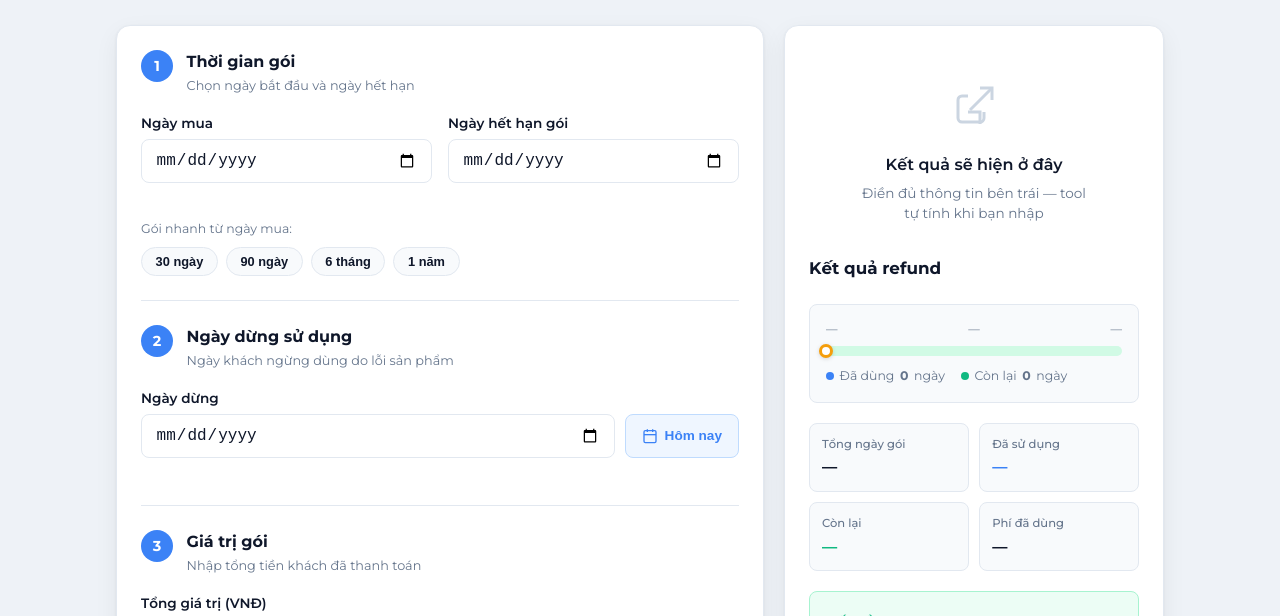
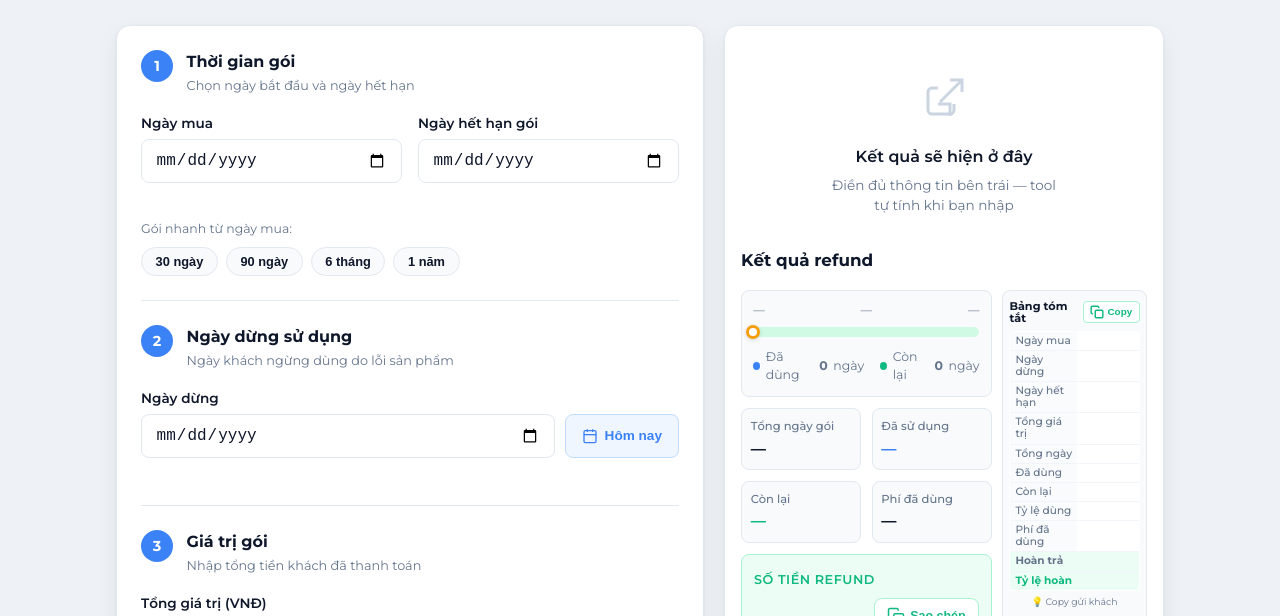
Before and after one commit to HumbleGarli/refund-tool, a plain HTML site: page index.html in a window 1280 px wide. Shown: the part 161-777 px from the top of the page. Drawn offline with Linux system fonts and the light colour scheme.

Commit message:
Cập nhật layout: bảng tóm tắt nằm bên phải phần kết quả (side-by-side thay vì stacked)

```diff
--- a/css/style.css
+++ b/css/style.css
@@ -79,7 +79,7 @@ body {
 
 @media (min-width: 860px) {
   .workspace {
-    grid-template-columns: 1fr 380px;
+    grid-template-columns: 1fr 440px;
     align-items: start;
   }
 
@@ -101,7 +101,7 @@ body {
 }
 
 .panel-result {
-  padding: 1.5rem;
+  padding: 1rem;
   min-height: 320px;
   display: flex;
   flex-direction: column;
@@ -414,11 +414,27 @@ body {
   max-width: 240px;
 }
 
-/* Result content */
+/* Result content - side by side layout */
 .result-content {
   display: flex;
   flex-direction: column;
-  gap: 1.25rem;
+  gap: 0.85rem;
+  flex: 1;
+}
+
+.result-body {
+  display: flex;
+  gap: 0.65rem;
+  flex: 1;
+  min-height: 0;
+}
+
+.result-visuals {
+  flex: 1;
+  display: flex;
+  flex-direction: column;
+  gap: 0.7rem;
+  min-width: 0;
 }
 
 .result-top h2 {
@@ -436,7 +452,7 @@ body {
 .timeline {
   background: #f8fafc;
   border-radius: var(--radius-sm);
-  padding: 1rem;
+  padding: 0.7rem;
   border: 1px solid var(--border);
 }
 
@@ -513,10 +529,10 @@ body {
   background: #f8fafc;
   border: 1px solid var(--border);
   border-radius: var(--radius-sm);
-  padding: 0.75rem;
+  padding: 0.55rem;
   display: flex;
   flex-direction: column;
-  gap: 0.2rem;
+  gap: 0.15rem;
 }
 
 .stat-label {
@@ -538,7 +554,7 @@ body {
   background: var(--accent-light);
   border: 1.5px solid #a7f3d0;
   border-radius: var(--radius-sm);
-  padding: 1.1rem;
+  padding: 0.75rem;
 }
 
 .refund-label {
@@ -622,42 +638,48 @@ body {
   text-decoration: underline;
 }
 
-/* Summary table for customer copy */
+/* Summary table positioned on the RIGHT side */
 .summary-section {
-  margin-top: 1rem;
+  width: 145px;
+  flex-shrink: 0;
   background: #f8fafc;
   border: 1px solid var(--border);
   border-radius: var(--radius-sm);
-  padding: 0.9rem;
+  padding: 0.55rem 0.4rem;
+  font-size: 0.72rem;
+  overflow: hidden;
 }
 
 .summary-header {
   display: flex;
   align-items: center;
   justify-content: space-between;
-  margin-bottom: 0.65rem;
+  margin-bottom: 0.4rem;
+  gap: 0.3rem;
 }
 
 .summary-title {
-  font-size: 0.82rem;
+  font-size: 0.7rem;
   font-weight: 700;
   color: var(--text);
+  line-height: 1.1;
 }
 
 .btn-copy-summary {
   display: inline-flex;
   align-items: center;
-  gap: 0.3rem;
-  padding: 0.35rem 0.65rem;
-  font-size: 0.72rem;
+  gap: 0.2rem;
+  padding: 0.2rem 0.4rem;
+  font-size: 0.62rem;
   font-weight: 700;
   color: var(--accent);
   background: #fff;
-  border: 1.5px solid #a7f3d0;
-  border-radius: 6px;
+  border: 1px solid #a7f3d0;
+  border-radius: 4px;
   cursor: pointer;
   white-space: nowrap;
   transition: all 0.15s;
+  flex-shrink: 0;
 }
 
 .btn-copy-summary:hover {
@@ -671,17 +693,19 @@ body {
 .result-table {
   width: 100%;
   border-collapse: collapse;
-  font-size: 0.82rem;
+  font-size: 0.66rem;
   background: #fff;
   border: 1px solid var(--border);
-  border-radius: 6px;
+  border-radius: 4px;
   overflow: hidden;
+  table-layout: fixed;
 }
 
 .result-table td {
-  padding: 6px 10px;
+  padding: 3px 5px;
   border-bottom: 1px solid #f1f5f9;
   vertical-align: middle;
+  line-height: 1.15;
 }
 
 .result-table tr:last-child td {
@@ -691,14 +715,16 @@ body {
 .result-table td:first-child {
   color: var(--text-muted);
   font-weight: 500;
-  width: 42%;
+  width: 52%;
   background: #fafbfc;
+  padding-right: 3px;
 }
 
 .result-table td:last-child {
   font-weight: 600;
   color: var(--text);
   text-align: right;
+  font-size: 0.68rem;
 }
 
 .result-table tr:nth-last-child(2) td,
@@ -712,8 +738,9 @@ body {
 }
 
 .summary-note {
-  margin-top: 0.5rem;
-  font-size: 0.7rem;
+  margin-top: 0.35rem;
+  font-size: 0.58rem;
   color: var(--text-muted);
   text-align: center;
+  line-height: 1.2;
 }
--- a/index.html
+++ b/index.html
@@ -118,6 +118,9 @@
             <p class="calculated-at" id="calculated-at"></p>
           </div>
 
+          <div class="result-body">
+            <!-- Phần chính bên trái: timeline + stats + refund -->
+            <div class="result-visuals">
               <div class="timeline" aria-label="Tiến độ sử dụng gói">
                 <div class="timeline-labels">
                   <span id="tl-start">—</span>
@@ -164,37 +167,39 @@
                 </div>
                 <span class="refund-pct" id="refund-pct"></span>
               </div>
+            </div>
 
-          <!-- Bảng tóm tắt đầy đủ - dễ copy gửi khách -->
+            <!-- Bảng tóm tắt nằm BÊN PHẢI -->
             <div class="summary-section">
               <div class="summary-header">
-              <span class="summary-title">Bảng tóm tắt gửi khách hàng</span>
+                <span class="summary-title">Bảng tóm tắt</span>
                 <button type="button" class="btn-copy-summary" id="btn-copy-summary" title="Sao chép toàn bộ tóm tắt">
-                <svg width="16" height="16" viewBox="0 0 24 24" fill="none" stroke="currentColor" stroke-width="2.5" aria-hidden="true">
+                  <svg width="14" height="14" viewBox="0 0 24 24" fill="none" stroke="currentColor" stroke-width="2.5" aria-hidden="true">
                     <rect x="9" y="9" width="13" height="13" rx="2"/>
                     <path d="M5 15H4a2 2 0 0 1-2-2V4a2 2 0 0 1 2-2h9a2 2 0 0 1 2 2v1"/>
                   </svg>
-                Copy tóm tắt
+                  Copy
                 </button>
               </div>
 
               <table class="result-table">
                 <tbody>
                   <tr><td>Ngày mua</td><td id="sum-purchase"></td></tr>
-                <tr><td>Ngày dừng sử dụng</td><td id="sum-stop"></td></tr>
-                <tr><td>Ngày hết hạn gói</td><td id="sum-expiry"></td></tr>
-                <tr><td>Tổng giá trị gói</td><td id="sum-original-price"></td></tr>
-                <tr><td>Tổng thời gian gói</td><td id="sum-total-days"></td></tr>
-                <tr><td>Đã sử dụng</td><td id="sum-used-days"></td></tr>
+                  <tr><td>Ngày dừng</td><td id="sum-stop"></td></tr>
+                  <tr><td>Ngày hết hạn</td><td id="sum-expiry"></td></tr>
+                  <tr><td>Tổng giá trị</td><td id="sum-original-price"></td></tr>
+                  <tr><td>Tổng ngày</td><td id="sum-total-days"></td></tr>
+                  <tr><td>Đã dùng</td><td id="sum-used-days"></td></tr>
                   <tr><td>Còn lại</td><td id="sum-remaining-days"></td></tr>
-                <tr><td>Tỷ lệ đã dùng</td><td id="sum-used-pct"></td></tr>
+                  <tr><td>Tỷ lệ dùng</td><td id="sum-used-pct"></td></tr>
                   <tr><td>Phí đã dùng</td><td id="sum-used-fee"></td></tr>
-                <tr><td><strong>Số tiền hoàn trả</strong></td><td id="sum-refund-amount"></td></tr>
-                <tr><td>Tỷ lệ hoàn tiền</td><td id="sum-refund-pct"></td></tr>
+                  <tr><td><strong>Hoàn trả</strong></td><td id="sum-refund-amount"></td></tr>
+                  <tr><td>Tỷ lệ hoàn</td><td id="sum-refund-pct"></td></tr>
                 </tbody>
               </table>
 
-            <div class="summary-note">💡 Copy bảng này gửi khách hàng nhanh chóng</div>
+              <div class="summary-note">💡 Copy gửi khách</div>
+            </div>
           </div>
         </div>
       </aside>
```
Lines whose indentation alone changed are shown as unchanged.
